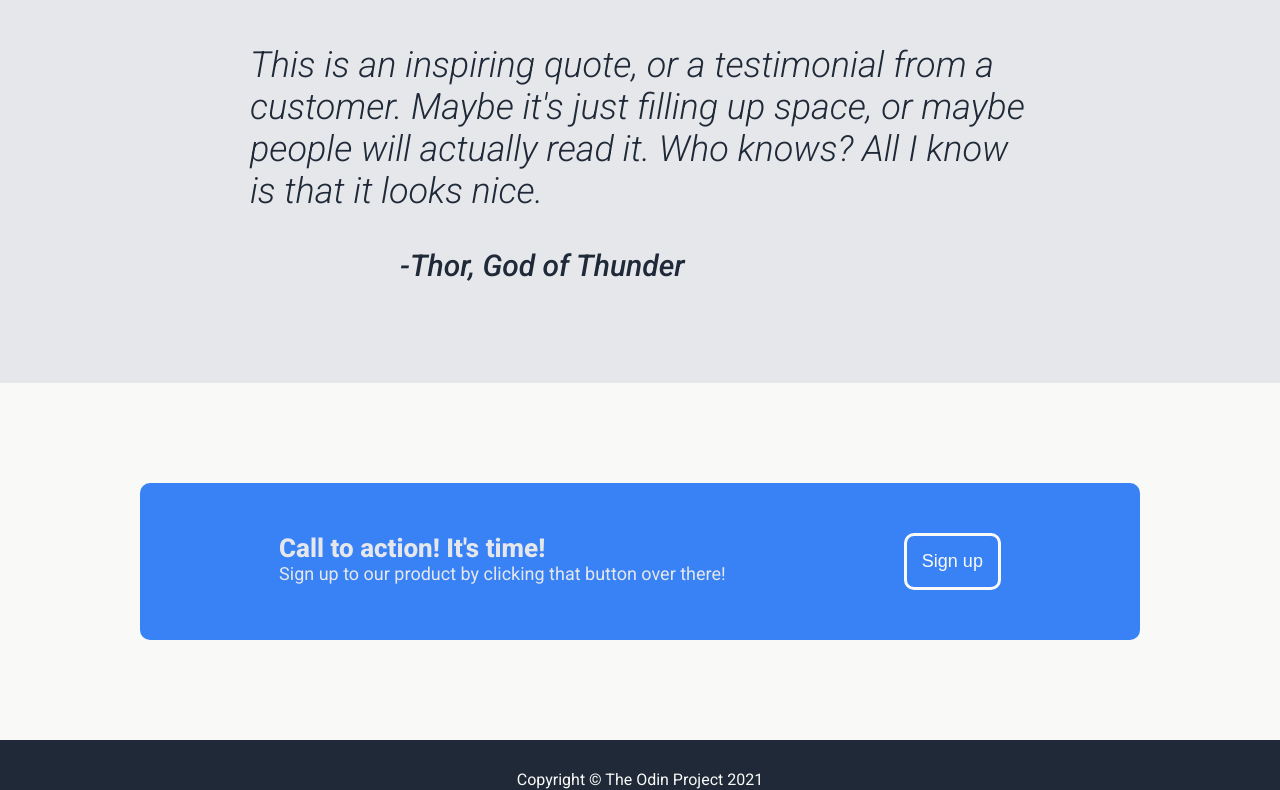
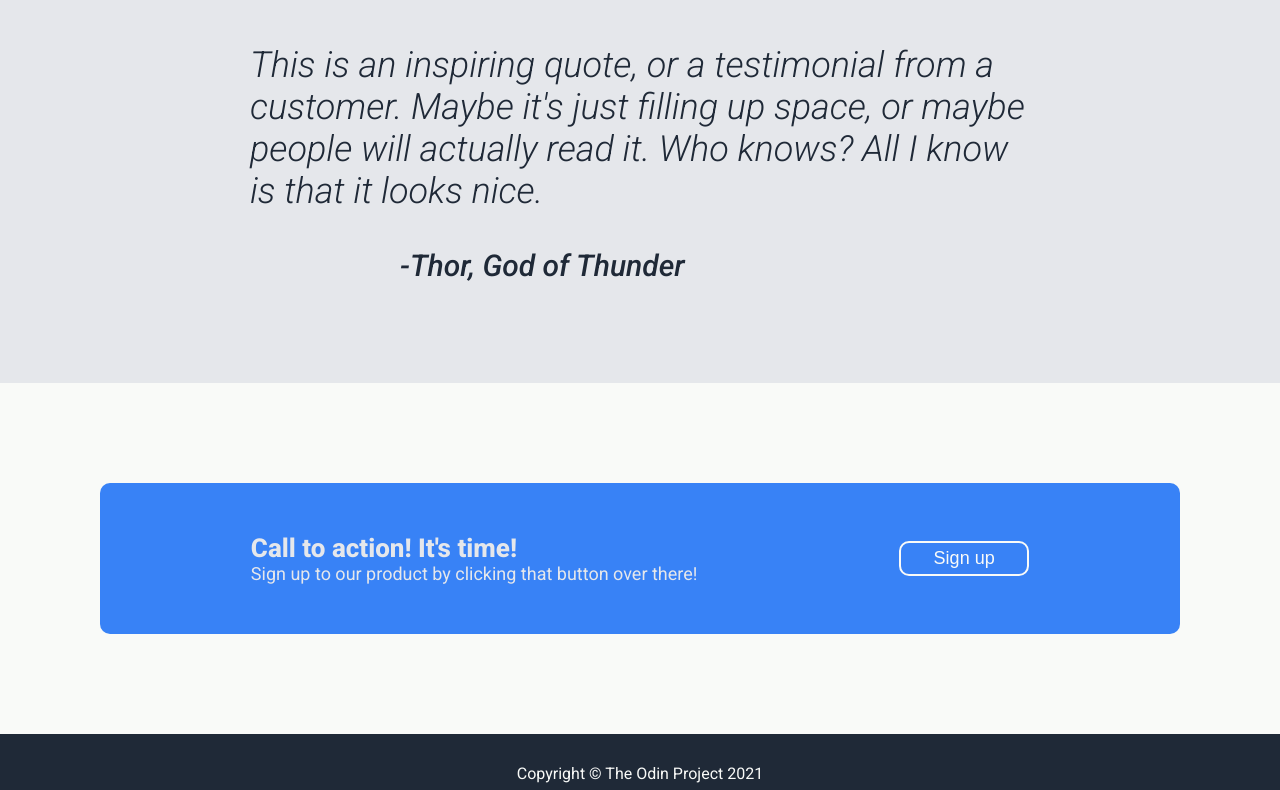
Before and after one commit to Arthurkfr/landing-page-project, a plain HTML site: page index.html in a window 1280 px wide. Shown: the part 1158-1948 px from the top of the page. Drawn offline with Linux system fonts and the light colour scheme.

Commit message:
Add final button styles

```diff
--- a/style.css
+++ b/style.css
@@ -66,6 +66,10 @@ ul {
     width: 550px;
     height: 250px;
     border: 5px black solid;
+}
+
+.hero-content button {
+    border-color: #3882F6;
 }
 
 /* INFO BOX */
@@ -146,7 +150,7 @@ ul {
 }
 
 .call-to-action {
-    width: 900px;
+    width: 1000px;
     background-color: #3882F6;
     border-radius: 10px;
     padding: 50px;
@@ -195,9 +199,10 @@ a {
 button {
     font-size: 18px;
     color: #F9FAF8;
-    padding: 15px;
-    border: solid #F9FAF8 3px;
+    padding: 5px;
+    border: solid #F9FAF8 2px;
     border-radius: 10px;
+    width: 130px;
 }
 
 button:hover {
```
